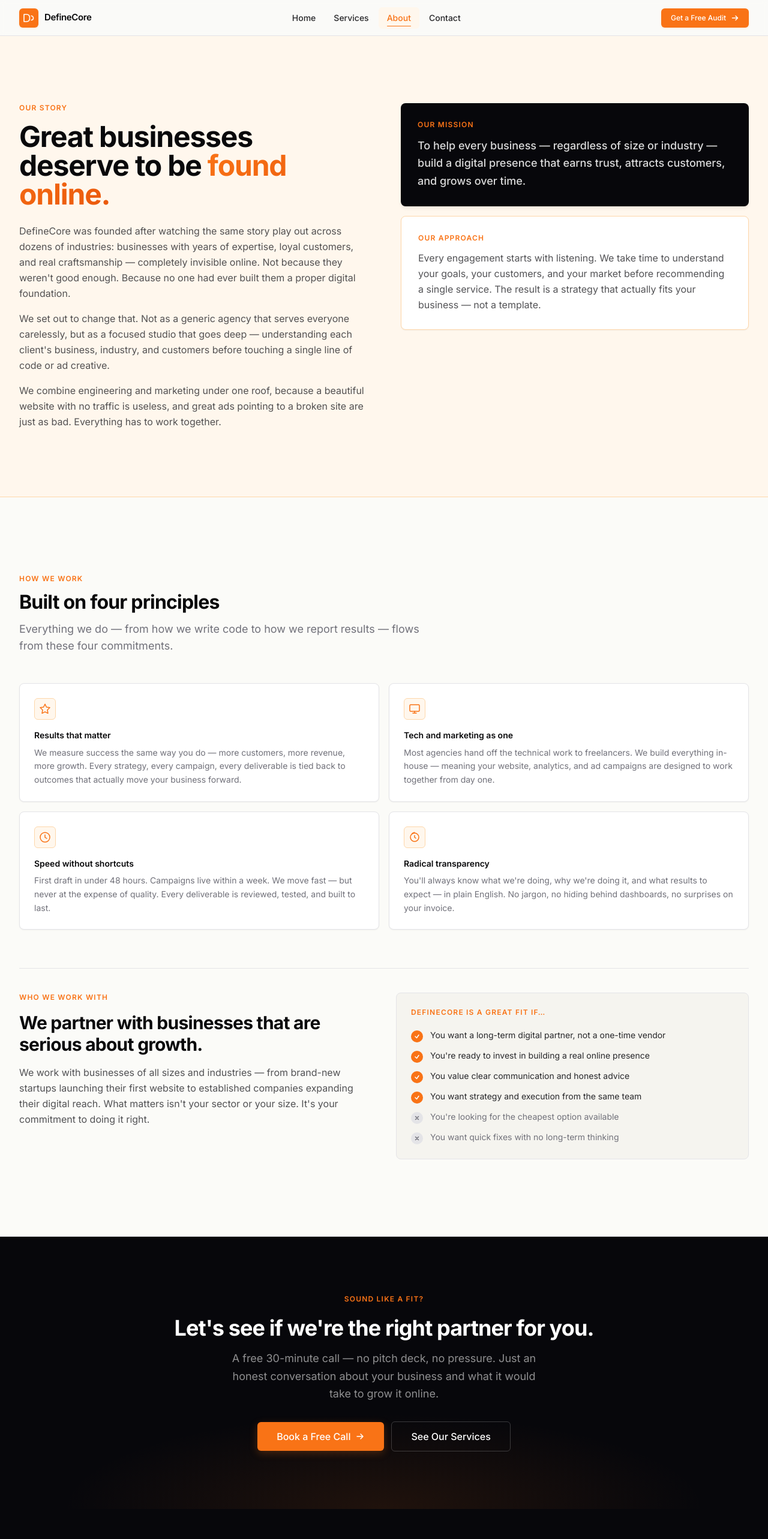
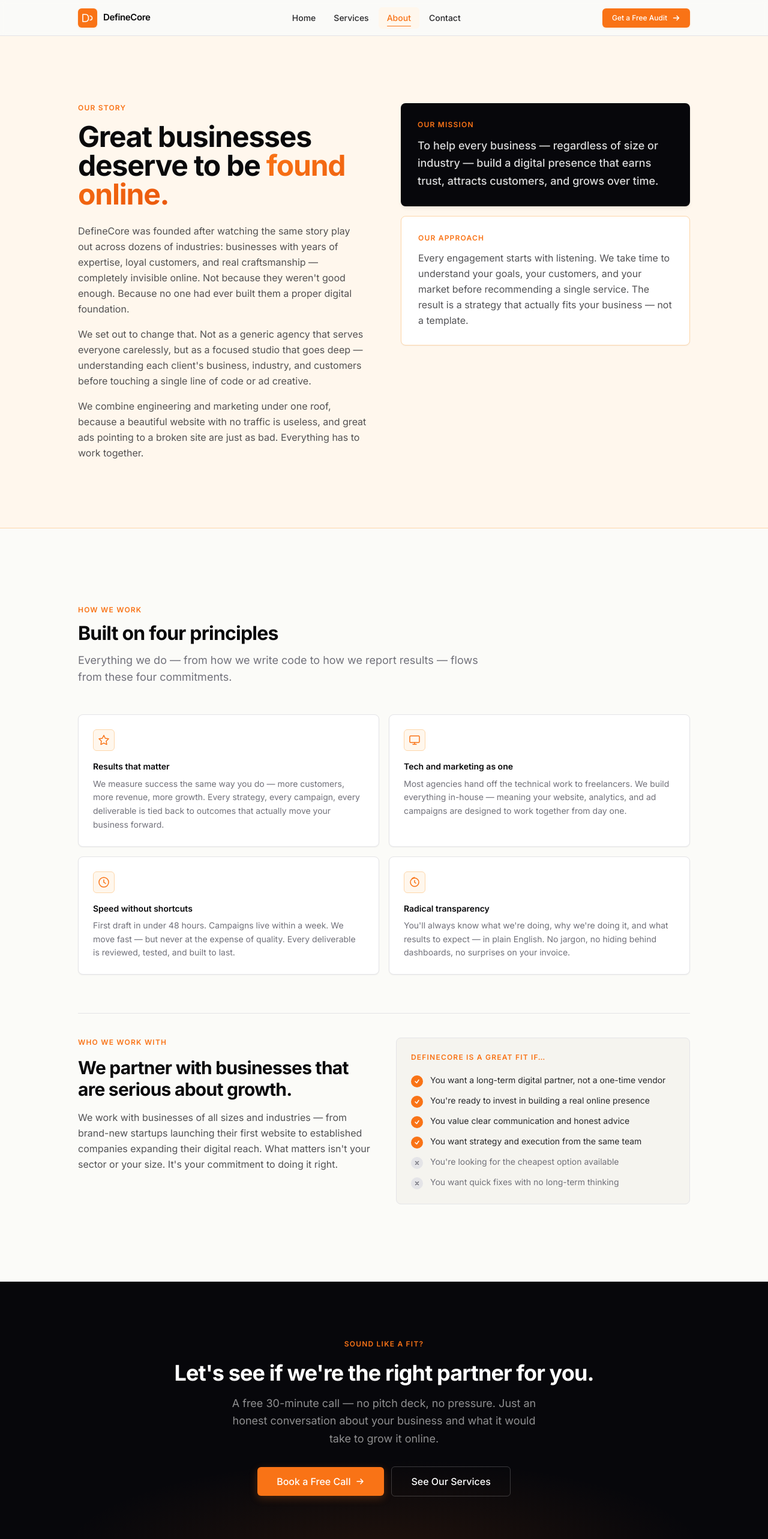
Before and after one commit to foysal-imtiaz/the_agency, a Next.js app: page /about in a window 1280 px wide. Shown: the top 2566 px of the page at 60% size. Built offline with nearby package versions, Linux system fonts and the light colour scheme.

Commit message:
site width change

```diff
--- a/app/about/page.tsx
+++ b/app/about/page.tsx
@@ -69,7 +69,7 @@ export default function AboutPage() {
     <>
       {/* ── STORY / INTRO ── */}
       <section className="bg-brand-orange-light py-20 md:py-28 overflow-hidden" style={{ borderBottom: '1px solid #fed7aa' }}>
-        <div className="max-w-container mx-auto px-6 md:px-8">
+        <div className="max-w-container mx-auto px-6 md:px-10">
           <div className="grid grid-cols-1 lg:grid-cols-2 gap-14 items-start">
 
             <AnimateOnScroll>
@@ -115,7 +115,7 @@ export default function AboutPage() {
 
       {/* ── WHAT WE STAND FOR + WHO WE WORK WITH (merged) ── */}
       <section className="bg-brand-off-white py-24 md:py-32" style={{ borderBottom: '1px solid #e4e4e7' }}>
-        <div className="max-w-container mx-auto px-6 md:px-8">
+        <div className="max-w-container mx-auto px-6 md:px-10">
 
           {/* Pillars */}
           <AnimateOnScroll>
@@ -183,7 +183,7 @@ export default function AboutPage() {
       <section className="bg-brand-charcoal py-24 relative overflow-hidden">
         <div className="absolute inset-0 pointer-events-none"
           style={{ background: 'radial-gradient(ellipse 60% 50% at 50% 100%, rgba(249,115,22,0.1) 0%, transparent 70%)' }} />
-        <div className="max-w-container mx-auto px-6 md:px-8 text-center relative">
+        <div className="max-w-container mx-auto px-6 md:px-10 text-center relative">
           <AnimateOnScroll>
             <p className="text-xs font-semibold uppercase tracking-widest text-brand-orange mb-5">Sound like a fit?</p>
             <h2 className="text-3xl md:text-4xl font-bold text-white mb-4 tracking-tight">
--- a/app/contact/page.tsx
+++ b/app/contact/page.tsx
@@ -17,7 +17,7 @@ export default function ContactPage() {
     <>
       {/* Main contact section — acts as page header too */}
       <section className="bg-brand-orange-light py-20 md:py-24" style={{ borderBottom: '1px solid #fed7aa' }}>
-        <div className="max-w-container mx-auto px-6 md:px-8">
+        <div className="max-w-container mx-auto px-6 md:px-10">
           <AnimateOnScroll>
             <p className="text-xs font-semibold uppercase tracking-widest text-brand-orange mb-4">Get in Touch</p>
             <h1 className="text-4xl md:text-5xl font-bold text-brand-black mb-4 tracking-tight leading-tight">
@@ -96,7 +96,7 @@ export default function ContactPage() {
 
       {/* Calendly embed placeholder */}
       <section id="calendly" className="bg-brand-off-white py-20" style={{ borderBottom: '1px solid #e4e4e7' }}>
-        <div className="max-w-container mx-auto px-6 md:px-8">
+        <div className="max-w-container mx-auto px-6 md:px-10">
           <AnimateOnScroll>
             <p className="text-xs font-semibold uppercase tracking-widest text-brand-orange mb-4">Schedule Directly</p>
             <h2 className="text-3xl font-bold text-brand-black mb-3 tracking-tight">Book a free 30-min discovery call</h2>
--- a/app/layout.tsx
+++ b/app/layout.tsx
@@ -8,7 +8,7 @@ export const runtime = 'edge'
 export const metadata: Metadata = {
   metadataBase: new URL('https://definecore.agency'),
   title: {
-    default: 'DefineCore — Where Technology Meets Growth',
+    default: 'DefineCore',
     template: '%s | DefineCore',
   },
   description: 'DefineCore is a tech-powered growth studio helping US businesses build their digital presence — from high-performance websites to precision ad campaigns and data-driven analytics.',
--- a/app/services/page.tsx
+++ b/app/services/page.tsx
@@ -167,7 +167,7 @@ export default function ServicesPage() {
     <>
       {/* Page intro + How We Work */}
       <section className="bg-brand-orange-light py-20 md:py-24 overflow-x-hidden" style={{ borderBottom: '1px solid #fed7aa' }}>
-        <div className="max-w-container mx-auto px-6 md:px-8">
+        <div className="max-w-container mx-auto px-6 md:px-10">
           <AnimateOnScroll>
             <p className="text-xs font-semibold uppercase tracking-widest text-brand-orange mb-3">Services & Pricing</p>
             <h1 className="text-4xl md:text-5xl font-bold text-brand-black mb-4 tracking-tight leading-tight">
@@ -206,7 +206,7 @@ export default function ServicesPage() {
           className={`py-16 md:py-24 overflow-x-hidden ${idx % 2 === 0 ? 'bg-brand-off-white' : 'bg-brand-cream'}`}
           style={{ borderBottom: '1px solid #e4e4e7' }}
         >
-          <div className="max-w-container mx-auto px-6 md:px-8">
+          <div className="max-w-container mx-auto px-6 md:px-10">
 
             {/* Header */}
             <AnimateOnScroll>
@@ -248,7 +248,7 @@ export default function ServicesPage() {
 
       {/* Packages */}
       <section id="packages" className="bg-brand-grain py-24 md:py-32 overflow-x-hidden" style={{ borderBottom: '1px solid #e4e4e7' }}>
-        <div className="max-w-container mx-auto px-6 md:px-8">
+        <div className="max-w-container mx-auto px-6 md:px-10">
           <AnimateOnScroll>
             <div className="max-w-2xl mb-12">
               <p className="text-xs font-semibold uppercase tracking-widest text-brand-orange mb-3">Growth Packages</p>
@@ -332,7 +332,7 @@ export default function ServicesPage() {
 
       {/* Bottom CTA */}
       <section className="bg-brand-charcoal py-24">
-        <div className="max-w-container mx-auto px-6 md:px-8 text-center">
+        <div className="max-w-container mx-auto px-6 md:px-10 text-center">
           <AnimateOnScroll>
             <h2 className="text-3xl font-bold text-white mb-4 tracking-tight">Still deciding?</h2>
             <p className="text-lg text-white/55 max-w-xl mx-auto mb-8">
--- a/components/Footer.tsx
+++ b/components/Footer.tsx
@@ -20,7 +20,7 @@ export default function Footer() {
   const year = new Date().getFullYear()
   return (
     <footer className="bg-brand-charcoal text-brand-off-white" role="contentinfo">
-      <div className="max-w-container mx-auto px-6 md:px-8 pt-16 pb-8">
+      <div className="max-w-container mx-auto px-6 md:px-10 pt-16 pb-8">
         <div className="grid grid-cols-1 md:grid-cols-4 gap-10 pb-12 border-b border-white/10">
 
           <div className="md:col-span-2">
--- a/components/Navbar.tsx
+++ b/components/Navbar.tsx
@@ -29,7 +29,7 @@ export default function Navbar() {
       className={`fixed top-0 left-0 right-0 z-50 bg-brand-off-white/80 backdrop-blur-sm transition-all duration-200 ${scrolled ? 'shadow-brand-sm' : ''} border-b border-brand-border`}
       style={{ height: '60px' }}
     >
-      <div className="max-w-container mx-auto px-6 md:px-8 h-full flex items-center justify-between">
+      <div className="max-w-container mx-auto px-6 md:px-10 h-full flex items-center justify-between">
 
         {/* Logo */}
         <Link href="/" className="flex items-center gap-2.5 group">
--- a/tailwind.config.js
+++ b/tailwind.config.js
@@ -79,7 +79,7 @@ module.exports = {
         'orange-sm': '0 1px 3px 0 rgba(249,115,22,0.2)',
         'orange-md': '0 4px 14px 0 rgba(249,115,22,0.25)',
       },
-      maxWidth: { 'container': '1440px' },
+      maxWidth: { 'container': '1100px' },
       minHeight: { 'touch': '2.75rem' },
       keyframes: {
         'accordion-down': { from: { height: '0' }, to: { height: 'var(--radix-accordion-content-height)' } },
```
Also changed, not shown: app/page.tsx (+7 -7 lines).
